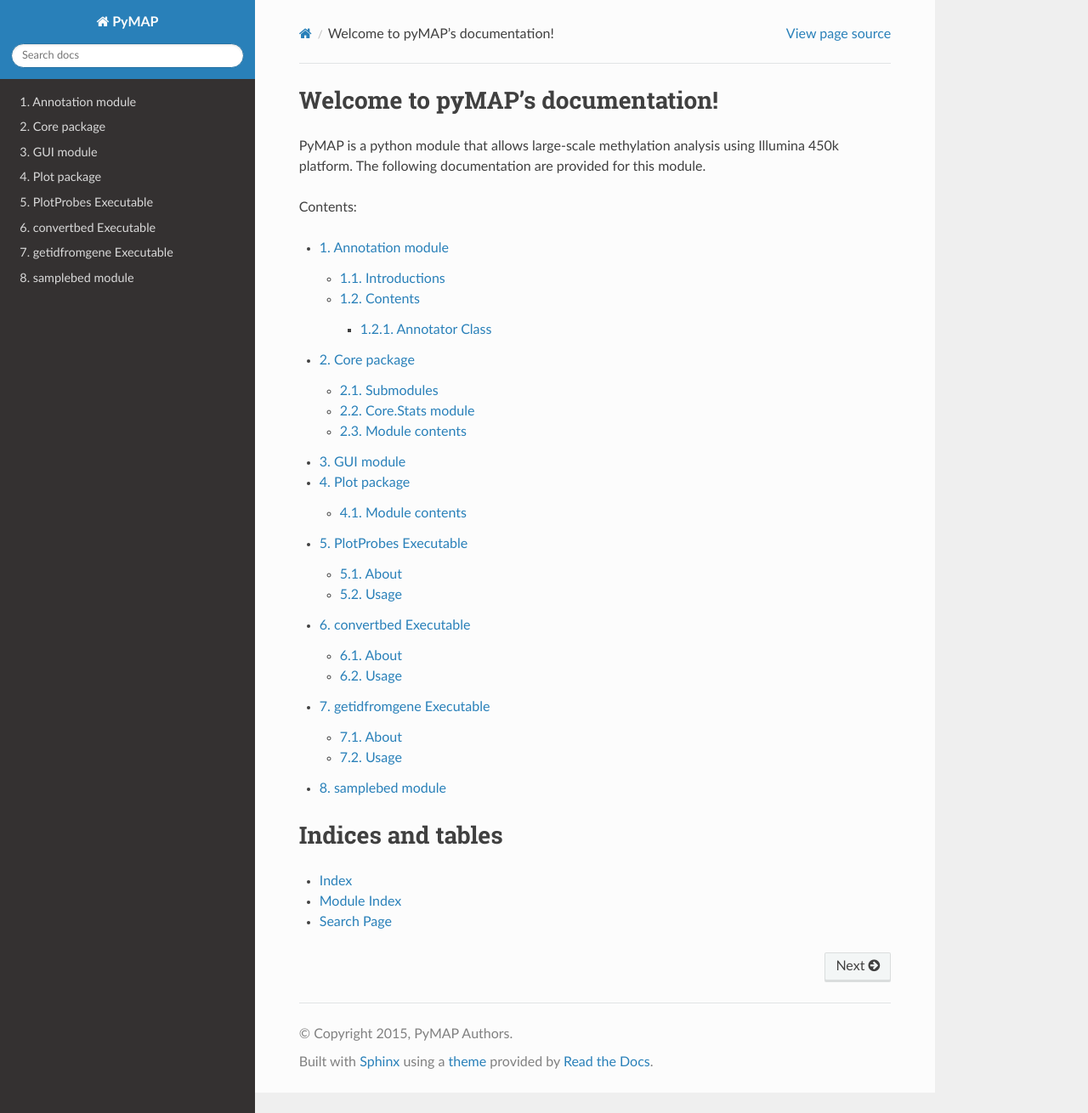
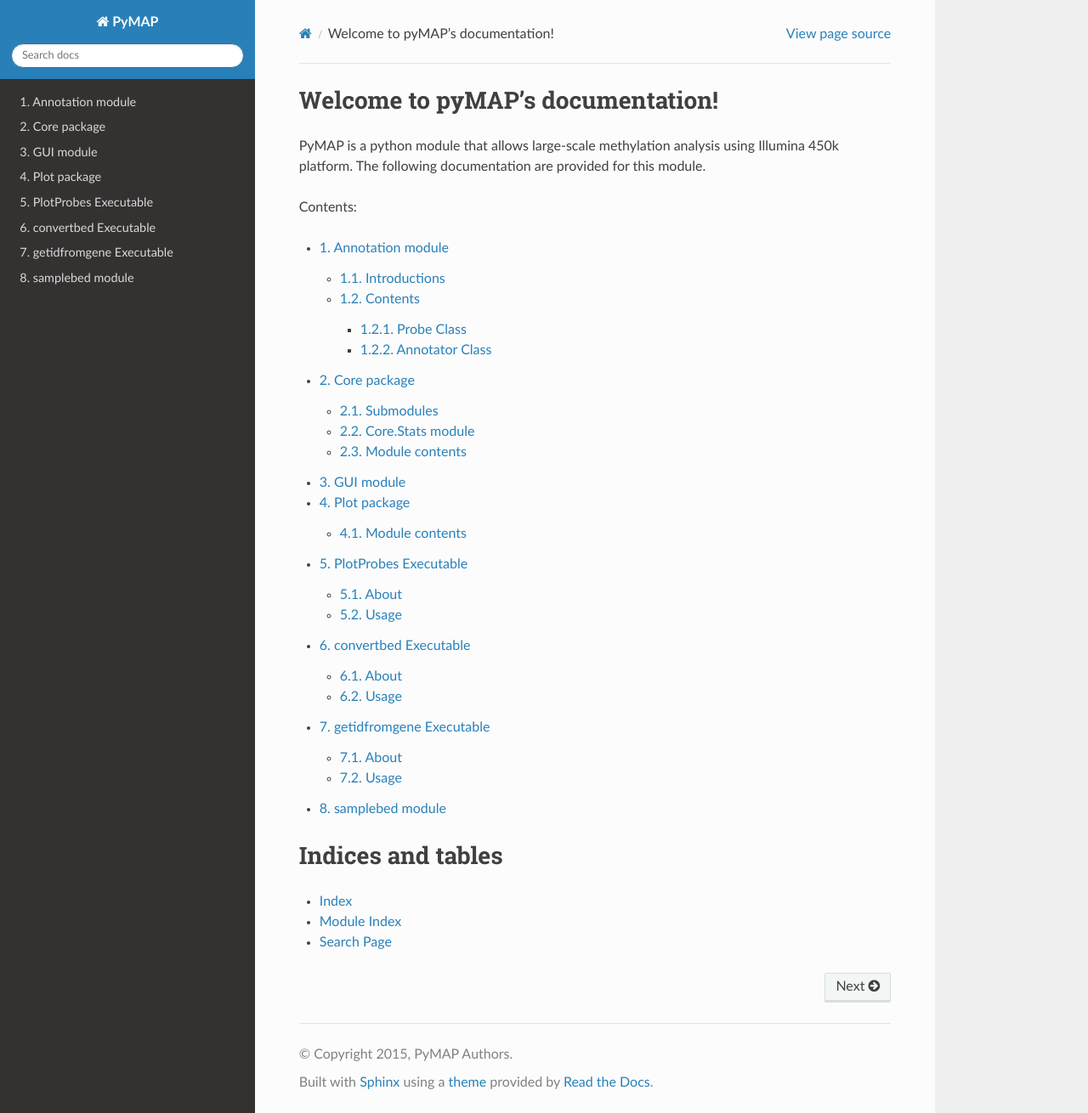
Before and after one commit to AminMahpour/PyMAP, a Sphinx documentation site: the page built from docs/index.rst, in a window 1280 px wide and 1310 px high. Shown: the whole window at 85% size. Built offline with Sphinx 7.4.7 and the Read the Docs theme 2.0.0, drawn with Linux system fonts in a browser that asks for light colours; part of the change alters nothing that is shown.

Commit message:
updated documentations.

```diff
--- a/docs/Annotation.rst
+++ b/docs/Annotation.rst
@@ -7,6 +7,10 @@ This module parse Illumina probe information and allows probe filtering, search
 
 Contents
 --------
+Probe Class
+^^^^^^^^^^^
+This object will hold all probe information. The following information is currently supported.
+* *probe id:* This is Illumina probe id.
 
 Annotator Class
 ^^^^^^^^^^^^^^^
```
